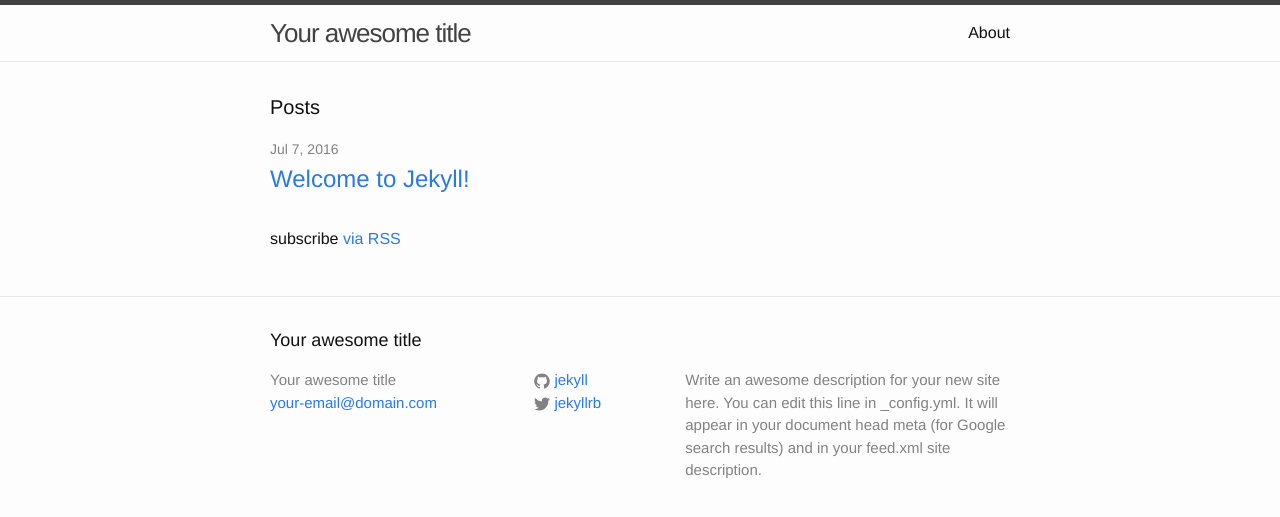
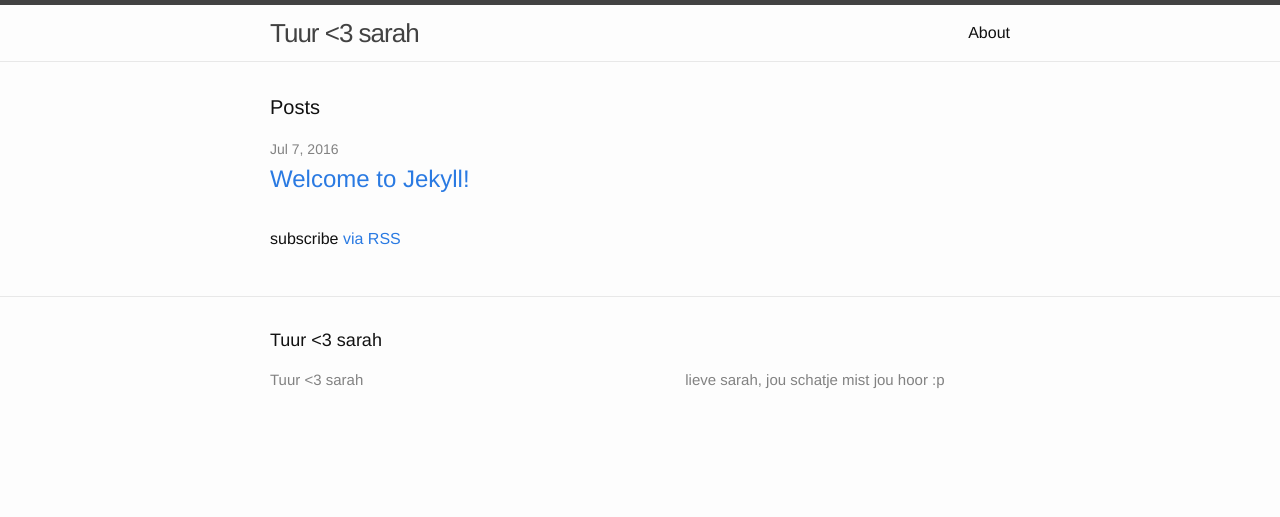
Before and after one commit to ElekCar/ElekCar.github.io, a Jekyll site: the page built from index.html, in a window 1280 px wide. Shown: the top 517 px of the page. Built offline with Jekyll 4.4.1, drawn with Linux system fonts in a browser that asks for light colours.

Commit message:
Update _config.yml

```diff
--- a/_config.yml
+++ b/_config.yml
@@ -6,16 +6,10 @@
 # 'jekyll serve'. If you change this file, please restart the server process.
 
 # Site settings
-title: Your awesome title
-email: your-email@domain.com
+title: Tuur <3 sarah
 description: > # this means to ignore newlines until "baseurl:"
-  Write an awesome description for your new site here. You can edit this
-  line in _config.yml. It will appear in your document head meta (for
-  Google search results) and in your feed.xml site description.
+  lieve sarah, jou schatje mist jou hoor :p
 baseurl: "" # the subpath of your site, e.g. /blog
 url: "http://yourdomain.com" # the base hostname & protocol for your site
-twitter_username: jekyllrb
-github_username:  jekyll
-
 # Build settings
 markdown: kramdown
```
